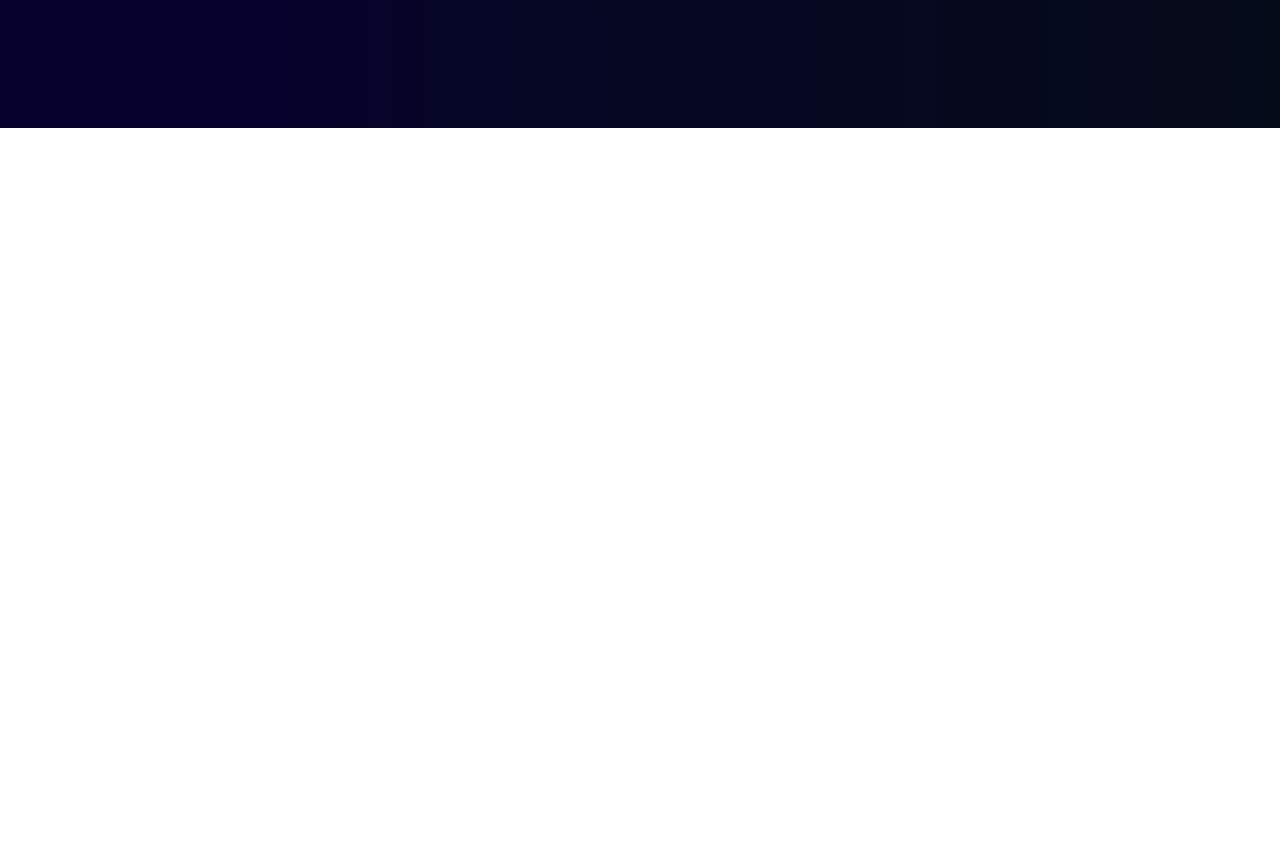
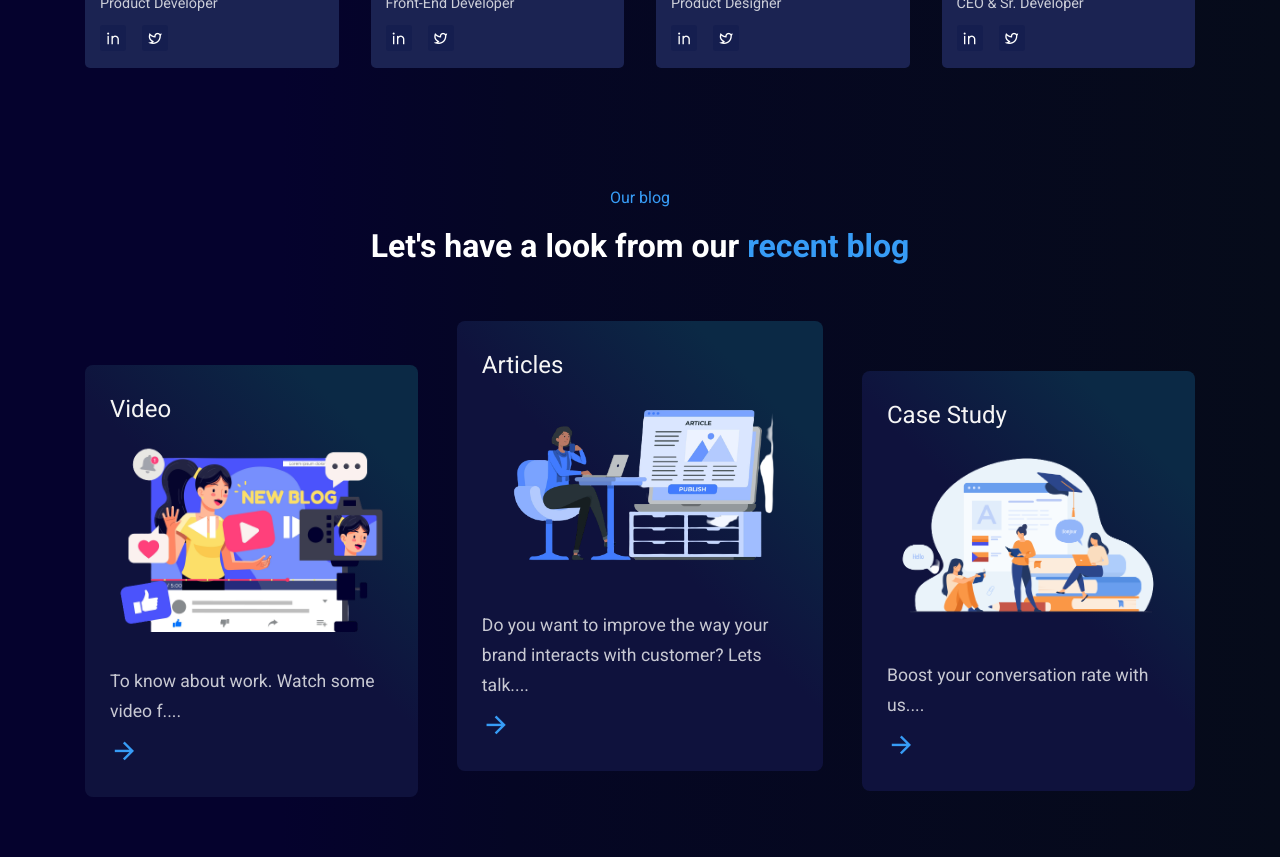
Before and after one commit to iameenalam/Digital-Agency-Website, a React (Create React App) app: page / in a window 1280 px wide. Shown: the part 2780-3637 px from the top of the page. Before the commit the page ends 2908 px from the top, so only its background shows below. Built offline with nearby package versions, Linux system fonts and the light colour scheme.

Commit message:
created blog section

```diff
--- a/src/App.js
+++ b/src/App.js
@@ -5,6 +5,7 @@
 import Services from './components/UI/Services';
 import About from './components/UI/About';
 import Team from './components/UI/Team';
+import Blog from './components/UI/Blog';
 
 function App() {
   return (
@@ -15,6 +16,7 @@
       <Services />
       <About />
       <Team />
+      <Blog />
     </>
   );
 }
--- /dev/null
+++ b/src/components/UI/Blog.jsx
@@ -0,0 +1,61 @@
+import React from "react";
+import "../../styles/blog.css";
+import videoImg from "../../images/video.png";
+import articleImg from "../../images/article.png";
+import caseStudyImg from "../../images/case-study.png";
+
+const blogData = [
+  {
+    imgUrl: videoImg,
+    title: "Video",
+    desc: " To know about work. Watch some video f....",
+    linkUrl: "#",
+  },
+  {
+    imgUrl: articleImg,
+    title: "Articles",
+    desc: "Do you want to improve the way your brand interacts with customer? Lets talk....",
+    linkUrl: "#",
+  },
+  {
+    imgUrl: caseStudyImg,
+    title: "Case Study",
+    desc: "Boost your conversation rate with us....",
+    linkUrl: "#",
+  },
+];
+
+const Blog = () => {
+  return (
+    <section>
+      <div className="container">
+        <div className="blog__top-content">
+          <h6 className="subtitle">Our blog</h6>
+          <h2>
+            Let's have a look from our
+            <span className="highlight"> recent blog</span>
+          </h2>
+        </div>
+
+        <div className="blog__wrapper">
+          {blogData.map((item, index) => (
+            <div className="blog__item" key={index}>
+              <h3>{item.title}</h3>
+              <div className="blog__img">
+                <img src={item.imgUrl} alt="" />
+              </div>
+              <p className="description blog__desc">{item.desc}</p>
+              <div>
+                <a href={item.linkUrl} className="learn__more">
+                  <i class="ri-arrow-right-line"></i>
+                </a>
+              </div>
+            </div>
+          ))}
+        </div>
+      </div>
+    </section>
+  );
+};
+
+export default Blog;
--- a/src/components/UI/Team.jsx
+++ b/src/components/UI/Team.jsx
@@ -32,7 +32,7 @@
 const Team = () => {
   return (
     <section className='our__team'>
-        <div className="container" style={{ position: 'relative', top: '-170px' }}>
+        <div className="container">
             <div className="team__content">
                 <h6 className="subtitle">Our Team</h6>
                 <h2>Meet with <span className='highlight'>our team</span></h2>
--- /dev/null
+++ b/src/styles/blog.css
@@ -0,0 +1,52 @@
+.blog__top-content {
+    text-align: center;
+    margin-bottom: 100px;
+}
+
+.blog__item {
+    width: 30%;
+    padding: 30px 25px;
+    background: var(--card-bg);
+    border-radius: 0.5rem;
+    cursor: pointer;
+}
+
+.blog__item h3 {
+    color: whitesmoke;
+    font-weight: 400;
+    font-size: 1.5rem;
+    margin-bottom: 20px;
+}
+.blog__img {
+    margin-bottom: 30px;
+}
+.blog__img img {
+    width: 100%;
+}
+
+.blog__desc{
+    font-size: 1.1rem;
+    margin-bottom: 10px;
+}
+
+.learn__more i {
+    font-size: 1.8rem;
+    color: var(--primary-color);
+    cursor: pointer;
+}
+
+.blog__wrapper {
+    display: flex;
+    align-items: center;
+    justify-content: space-between;
+}
+
+.blog__item:nth-child(2) .blog__img {
+    margin-top: -100px;
+    margin-bottom: -10px;
+}
+
+.blog__item:nth-child(2) {
+    width: 33%;
+    margin-top: -70px;
+}
```
